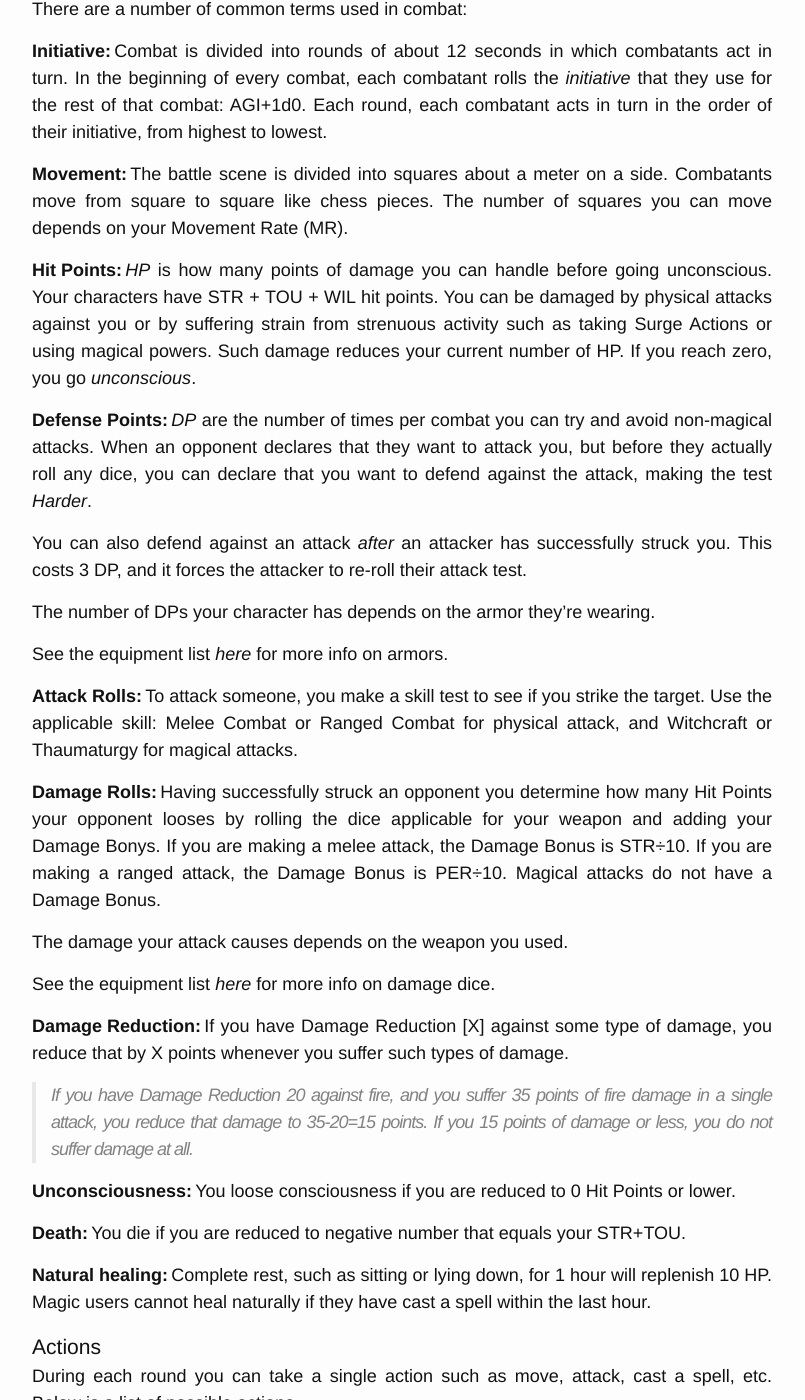
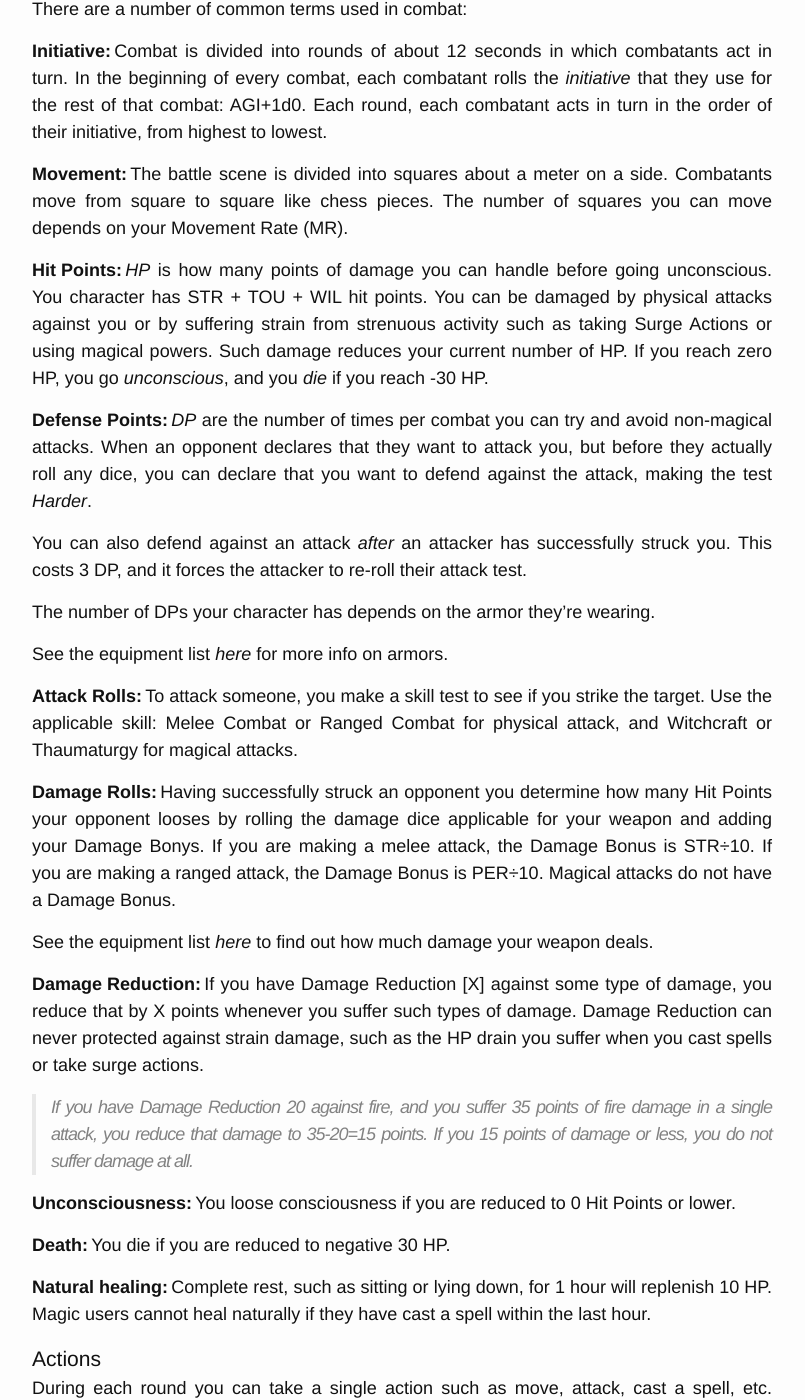
Before and after one commit to moccalotto/kaos, a Jekyll site: the page built from _rulebook/main.md, in a window 1280 px wide and 1400 px high, scrolled down 2461 px. Shown: the whole window, without its empty margins (238-1043 px from the left). Built offline with Jekyll 4.4.1, drawn with Linux system fonts in a browser that asks for light colours; some of the changed text lies outside the part shown.

Commit message:
Strain and drain

```diff
--- a/_rulebook/main.md
+++ b/_rulebook/main.md
@@ -140,11 +140,11 @@
 
 #### Hit Points
 *HP* is how many points of damage you can handle before going unconscious.
-Your characters have STR + TOU + WIL hit points.
+You character has STR + TOU + WIL hit points.
 You can be damaged by physical attacks against you or by suffering strain
 from strenuous activity such as taking Surge Actions or using magical powers.
-Such damage reduces your current number of HP. If you reach zero, you go
-[unconscious](#unconsciousness).
+Such damage reduces your current number of HP. If you reach zero HP, you go
+[unconscious](#unconsciousness), and  you [die](#death) if you reach -30 HP.
 
 #### Defense Points
 *DP* are the number of times per combat you can try and avoid non-magical attacks.
@@ -167,19 +167,20 @@
 
 #### Damage Rolls
 Having successfully struck an opponent you determine how many Hit Points your opponent
-looses by rolling the dice applicable for your weapon and adding your Damage Bonys.
+looses by rolling the damage dice applicable for your weapon and adding your Damage Bonys.
 If you are making a melee attack, the Damage Bonus is STR÷10.
 If you are making a ranged attack, the Damage Bonus is PER÷10.
 Magical attacks do not have a Damage Bonus.
 
-The damage your attack causes depends on the weapon you used.
-
 {:.noprint}
-See the equipment list [here]({{ '/rulebook/equipment/' | prepend: site.baseurl }}) for more info on damage dice.
+See the equipment list [here]({{ '/rulebook/equipment/' | prepend: site.baseurl }})
+to find out how much damage your weapon deals.
 
 #### Damage Reduction
 If you have Damage Reduction [X] against some type of damage,
 you reduce that by X points whenever you suffer such types of damage.
+Damage Reduction can never protected against strain damage, such as
+the HP drain you suffer when you cast spells or take surge actions.
 
 > If you have Damage Reduction 20 against fire, and you suffer 35 points of fire damage in a single attack,
 > you reduce that damage to 35-20=15 points. If you 15 points of damage or less, you do not suffer damage
@@ -189,7 +190,7 @@
 You loose consciousness if you are reduced to 0 Hit Points or lower.
 
 #### Death
-You die if you are reduced to negative number that equals your STR+TOU.
+You die if you are reduced to negative 30 HP.
 
 #### Natural healing
 Complete rest, such as sitting or lying down, for 1 hour will replenish 10 HP.
@@ -234,7 +235,7 @@
 #### Strain
 Casting spells causes strain damage to the caster.
 The number of HP drained depends on the power of the spell.
-The drain occurs *after* the spell has been successfully cast;
+The strain occurs *after* the spell has been successfully cast;
 the caster can actually cast a spell that would make him/her
 unconscious. Conversely, failing to cast spells does not
 incur damage.
```
